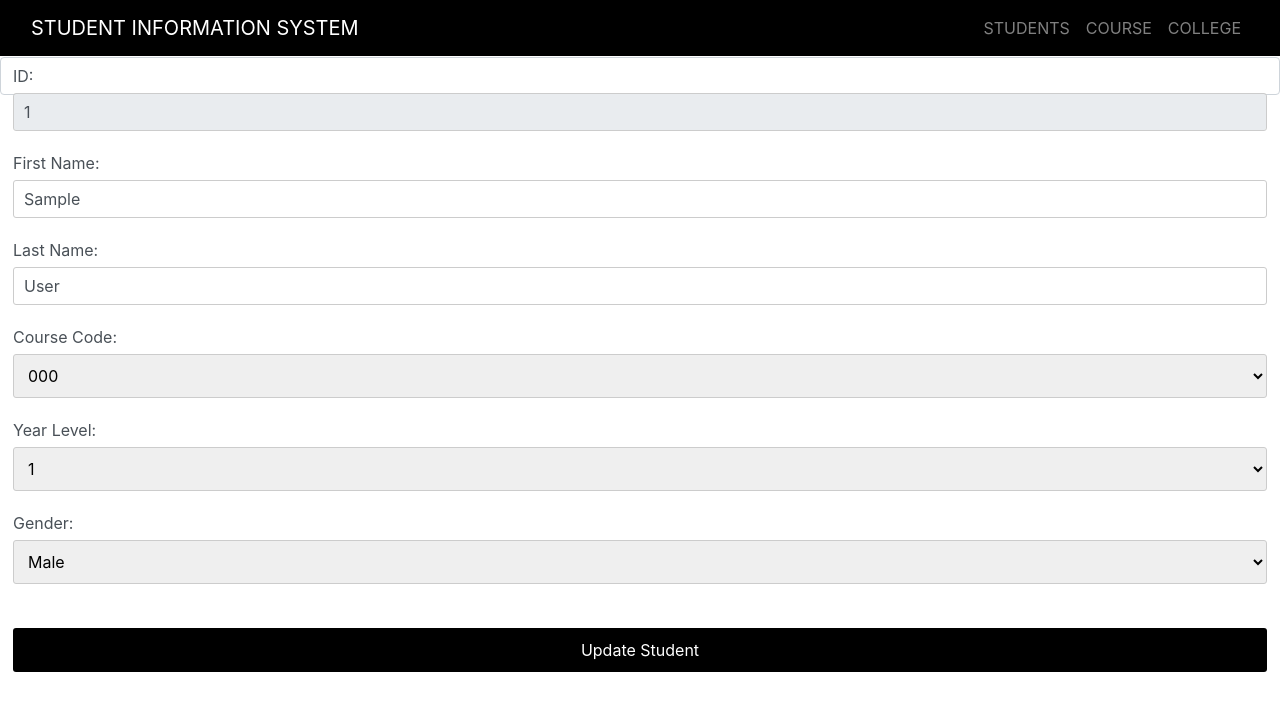
After one commit to ryukychs/SSISv3-, a Flask app: template app/templates/editstudent.html in a window 1280 px wide. The commit adds this page. Shown: the top 711 px of the page. Run offline with Flask 3, Linux system fonts and the light colour scheme; the template is opened without the code that fills it: most values are stand-ins (such as "Sample title", 1, 10 or a date in 2020); parts of the project's set-up code (start-up, migrations or seed data) failed here and were passed over; some libraries are stand-ins or nearby versions.

Commit message:
fixed edit student

```diff
--- a/app/static/script.js
+++ b/app/static/script.js
@@ -62,6 +62,7 @@ function deleteStudent(button) {
 }
 
 function editStudent(id, firstname, lastname, coursecode, yearlevel, gender) {
+    console.log("Edit button clicked")
     document.getElementById("student-id").value = id;
     document.getElementById("firstname").value = firstname;
     document.getElementById("lastname").value = lastname;
--- a/app/templates/base.html
+++ b/app/templates/base.html
@@ -9,6 +9,7 @@
             integrity="sha384-ggOyR0iXCbMQv3Xipma34MD+dH/1fQ784/j6cY/iJTQUOhcWr7x9JvoRxT2MZw1T" crossorigin="anonymous">
         <link rel="stylesheet" type="text/css" href= {{url_for('static', filename='css/style.css')}}>
     </head>
+
 
     <body {{body_class}}>
         {%with messages = get_flashed_messages(with_categories=true)%}
--- /dev/null
+++ b/app/templates/editstudent.html
@@ -0,0 +1,82 @@
+{% extends "base.html" %}
+{% set body_class = 'body_index' %}
+
+{% block container1 %}
+  <!-- Bootstrap navigation bar -->
+  <nav class="navbar navbar-expand-lg  navbar-dark" style="background-color: black; color: white;">
+    <div class="container-fluid">
+      <a class="navbar-brand" href="/">STUDENT INFORMATION SYSTEM</a>
+      <button class="navbar-toggler" type="button" data-toggle="collapse" data-target="#navbarNav"
+        aria-controls="navbarNav" aria-expanded="false" aria-label="Toggle navigation">
+        <span class="navbar-toggler-icon"></span>
+      </button>
+      <div class="collapse navbar-collapse" id="navbarNav">
+        <ul class="navbar-nav ml-auto">
+          <li class="nav-item">
+            <a class="nav-link" href="/student">STUDENTS</a>
+          </li>
+          <li class="nav-item">
+            <a class="nav-link" href="/course">COURSE</a>
+          </li>
+          <li class="nav-item">
+            <a class="nav-link" href="/college">COLLEGE</a>
+          </li>
+        </ul>
+      </div>
+    </div>
+  </nav>
+
+   <!-- Student input form -->
+    <div class="section">
+            <form method="POST" class="form-control">
+                <input type="hidden" name="csrf_token" value="{{ csrf_token() }}">
+
+                <div class="form-group">
+                    <label for="student_id">ID:</label>
+                    <input type="text" class="form-control" id="id" name="student_id" value="{{ student_id }}" readonly>
+                    <input type="hidden" name="student_id" value="{{ student_id }}">
+                </div>
+
+                <div class="form-group">
+                    <label for="first_name">First Name:</label>
+                    <input type="text" class="form-control" id="first_name" name="first_name" value="{{first_name}}" required>
+                </div>
+                <div class="form-group">
+                    <label for="last_name">Last Name:</label>
+                    <input type="text" class="form-control" id="last_name" name="last_name" value="{{last_name}}" required>
+                </div>
+                <div class="form-group">
+                    <label for="course_code">Course Code:</label>
+                    <select class="form-select" id="course_code" name="course_code" required>
+                        <option value="{{ course_code }}" selected>{{ course_code }}</option>
+                        {% for course in courses %}
+                            {% if course.coursecode != course_code %}
+                                <option value="{{ course.coursecode }}">{{ course.coursecode }}</option>
+                            {% endif %}
+                        {% endfor %}
+                    </select>
+                </div>
+                <div class="form-group">
+                    <label for="year_level">Year Level:</label>
+                    <select class="form-select" id="year_level" name="year_level" required>
+                        <option value="1" {% if year_level == '1' %}selected{% endif %}>1</option>
+                        <option value="2" {% if year_level == '2' %}selected{% endif %}>2</option>
+                        <option value="3" {% if year_level == '3' %}selected{% endif %}>3</option>
+                        <option value="4" {% if year_level == '4' %}selected{% endif %}>4</option>
+                        <option value="5" {% if year_level == '5' %}selected{% endif %}>5</option>
+                        <option value="6" {% if year_level == '6' %}selected{% endif %}>6</option>
+                    </select>
+                </div>
+                <div class="form-group">
+                    <label for="gender">Gender:</label>
+                    <select class="form-select" id="gender" name="gender" required>
+                        <option value="Male" {% if gender == 'Male' %}selected{% endif %}>Male</option>
+                        <option value="Female" {% if gender == 'Female' %}selected{% endif %}>Female</option>
+                    </select>
+                </div> <br>
+                <button type="submit" class="btn btn-primary col-md-12">Update Student</button>
+            </form>
+        </div>
+    </div>
+
+{% endblock%}
```
Also changed, not shown: app/models/student.py (+8 -0 lines), app/routes/studentroute.py (+14 -16 lines), app/templates/student.html (+10 -2 lines).
